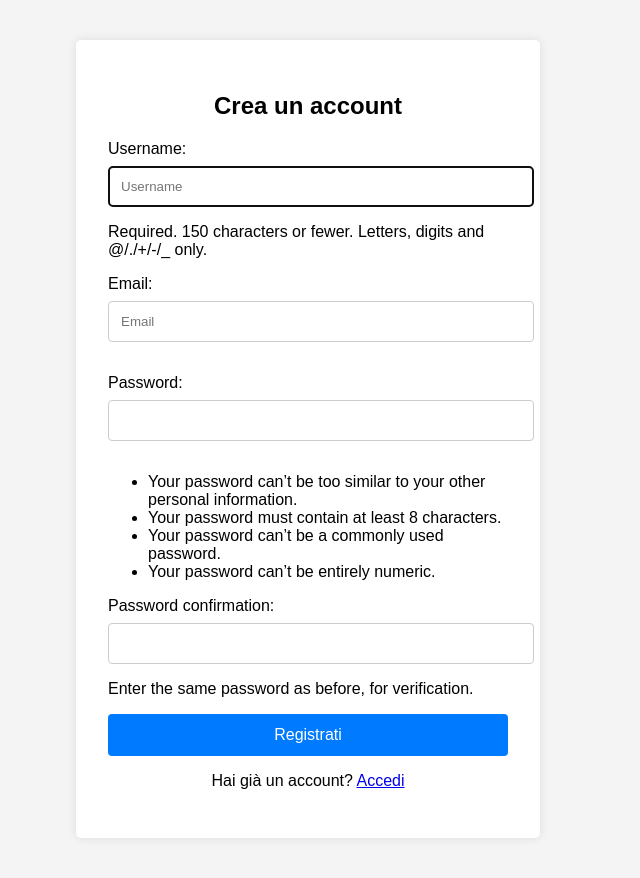
After one commit to Thomas05017/ResBooking, a Django app: page /register/ in a window 1280 px wide. The commit adds this page. Shown: the whole page, without its empty margins (332-972 px from the left). Run offline with Django 5.2, Linux system fonts and the light colour scheme.

Commit message:
aggiunto form registrazione

```diff
--- a/restaurant/reservations/forms.py
+++ b/restaurant/reservations/forms.py
@@ -2,6 +2,24 @@ from django import forms
 from django.core.exceptions import ValidationError
 from .models import Reservation
 from datetime import date, time, datetime
+from django.contrib.auth.forms import UserCreationForm
+from django.contrib.auth.models import User
+
+class RegistrationForm(UserCreationForm):
+    email = forms.EmailField(required=True, widget=forms.EmailInput(attrs={
+        'class': 'form-control',
+        'placeholder': 'Email'
+    }))
+
+    class Meta:
+        model = User
+        fields = ['username', 'email', 'password1', 'password2']
+        widgets = {
+            'username': forms.TextInput(attrs={'class': 'form-control', 'placeholder': 'Username'}),
+            'password1': forms.PasswordInput(attrs={'class': 'form-control', 'placeholder': 'Password'}),
+            'password2': forms.PasswordInput(attrs={'class': 'form-control', 'placeholder': 'Conferma Password'}),
+        }
+
 
 class ReservationForm(forms.ModelForm):
     OPENING_TIME = time(hour=18, minute=0)
@@ -26,7 +44,7 @@ class ReservationForm(forms.ModelForm):
             'time': forms.TimeInput(attrs={
                 'type': 'time',
                 'class': 'form-control',
-                'step': '1800'  # Intervalli di 30 minuti
+                'step': '3600'  # Intervalli di 1 ora
             }),
             'guests': forms.NumberInput(attrs={
                 'class': 'form-control',
@@ -78,48 +96,4 @@ class ReservationForm(forms.ModelForm):
 
     def clean(self):
         cleaned_data = super().clean()
-        reservation_date = cleaned_data.get('date')
-        reservation_time = cleaned_data.get('time')
-        reservation_guests = cleaned_data.get('guests')
-
-        if reservation_date and reservation_time and reservation_guests:
-            user_has_reservation = Reservation.objects.filter(
-                user=self.instance.user if hasattr(self.instance, 'user') else None,
-                date=reservation_date,
-                time=reservation_time
-            )
-
-            if self.instance.pk:
-                user_has_reservation = user_has_reservation.exclude(pk=self.instance.pk)
-
-            if user_has_reservation.exists():
-                raise ValidationError(
-                    "Hai già una prenotazione per questa data e orario. "
-                    "Non puoi prenotare due volte nello stesso slot."
-                )
-
-            existing_reservations = Reservation.objects.filter(
-                date=reservation_date,
-                time=reservation_time
-            )
-
-            if self.instance.pk:
-                existing_reservations = existing_reservations.exclude(pk=self.instance.pk)
-
-            total_guests = sum(r.guests for r in existing_reservations) + reservation_guests
-
-            if total_guests > self.MAX_CAPACITY:
-                available_seats = self.MAX_CAPACITY - sum(r.guests for r in existing_reservations)
-                if available_seats > 0:
-                    raise ValidationError(
-                        f"Siamo quasi al completo per quest'orario. "
-                        f"Posti disponibili: {available_seats}. "
-                        f"Prova un altro slot o una data diversa."
-                    )
-                else:
-                    raise ValidationError(
-                        "Siamo al completo per quest'orario. "
-                        "Prova un altro slot o una data diversa."
-                    )
-
         return cleaned_data
--- /dev/null
+++ b/restaurant/reservations/templates/registration/register.html
@@ -0,0 +1,69 @@
+<!DOCTYPE html>
+<html lang="it">
+<head>
+    <meta charset="UTF-8">
+    <title>Registrazione</title>
+    <style>
+        body {
+            font-family: Arial, sans-serif;
+            padding: 2rem;
+            background-color: #f4f4f4;
+        }
+        .container {
+            max-width: 400px;
+            margin: auto;
+            padding: 2rem;
+            background-color: white;
+            border-radius: 5px;
+            box-shadow: 0 0 10px rgba(0, 0, 0, 0.1);
+        }
+        h2 {
+            text-align: center;
+        }
+        form {
+            margin-top: 1rem;
+        }
+        input[type="text"],
+        input[type="email"],
+        input[type="password"] {
+            width: 100%;
+            padding: 0.75rem;
+            margin: 0.5rem 0 1rem;
+            border: 1px solid #ccc;
+            border-radius: 4px;
+        }
+        button {
+            padding: 0.75rem;
+            width: 100%;
+            background-color: #007bff;
+            color: white;
+            border: none;
+            border-radius: 4px;
+            font-size: 1rem;
+            cursor: pointer;
+        }
+        button:hover {
+            background-color: #0056b3;
+        }
+        .login-link {
+            margin-top: 1rem;
+            text-align: center;
+        }
+    </style>
+</head>
+<body>
+    <div class="container">
+        <h2>Crea un account</h2>
+        <form method="post">
+            {% csrf_token %}
+            {{ form.as_p }}
+
+            <button type="submit">Registrati</button>
+        </form>
+
+        <div class="login-link">
+            <p>Hai già un account? <a href="{% url 'login' %}">Accedi</a></p>
+        </div>
+    </div>
+</body>
+</html>
--- a/restaurant/reservations/views.py
+++ b/restaurant/reservations/views.py
@@ -1,8 +1,26 @@
 from django.shortcuts import render, redirect
 from django.contrib.auth.decorators import login_required
 from django.contrib import messages
+from .forms import RegistrationForm
 from .forms import ReservationForm
 from .models import Reservation
+from django.contrib.auth import login
+
+def register(request):
+    if request.method == 'POST':
+        form = RegistrationForm(request.POST)
+        if form.is_valid():
+            user = form.save()
+            login(request, user)
+            messages.success(request, 'Registrazione completata con successo!')
+            return redirect('home')
+        else:
+            messages.error(request, 'Errore nella registrazione. Controlla i dati inseriti.')
+    else:
+        form = RegistrationForm()
+
+    return render(request, 'registration/register.html', {'form': form})
+
 
 @login_required
 def home(request):
@@ -32,9 +50,7 @@ def create_reservation(request):
                 return redirect('home')
             except Exception as e:
                 messages.error(request, 'Si è verificato un errore. Riprova.')
-        else:
-
-            form.instance.user = request.user
     else:
         form = ReservationForm()
+
     return render(request, 'reservations/create_reservation.html', {'form': form})
--- a/restaurant/restaurant/urls.py
+++ b/restaurant/restaurant/urls.py
@@ -1,10 +1,12 @@
 from django.contrib import admin
 from django.urls import path, include
 from django.contrib.auth import views as auth_views
+from reservations import views as reservation_views
 
 urlpatterns = [
     path('admin/', admin.site.urls),
     path('accounts/login/', auth_views.LoginView.as_view(), name='login'),
     path('accounts/logout/', auth_views.LogoutView.as_view(), name='logout'),
+    path('register/', reservation_views.register, name='register'),
     path('', include('reservations.urls')),
 ]
```
Also changed, not shown: restaurant/reservations/templates/registration/login.html (+4 -6 lines).
